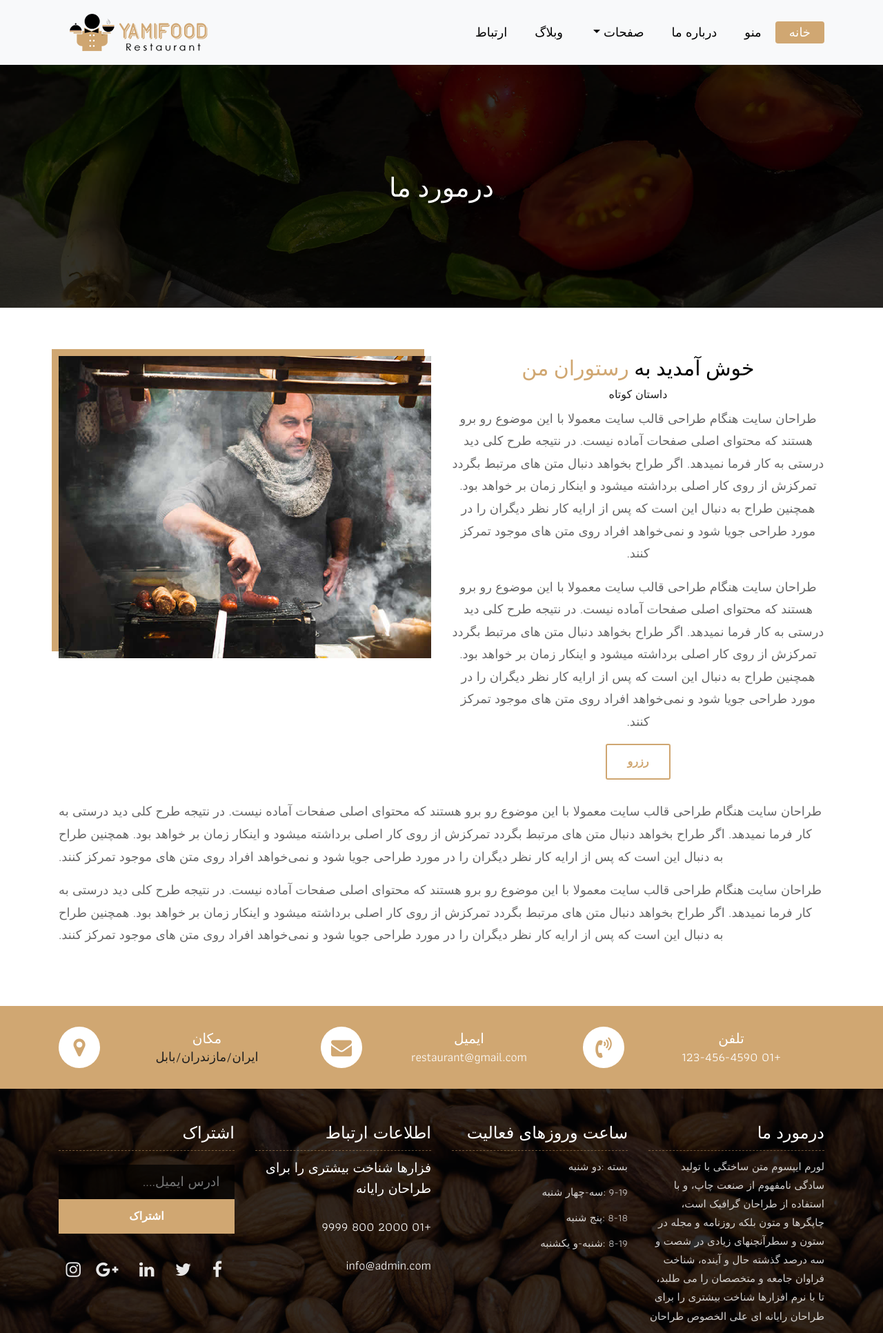
After one commit to ahmad-donesee/restaurant, a Django app: page /food/about/ in a window 1280 px wide. The commit adds this page. Shown: the whole page at 69% size. Run offline with Django 5.2, Linux system fonts and the light colour scheme; some libraries are stand-ins or nearby versions; some web fonts are replaced.

Commit message:
about_us created

```diff
--- a/food/urls.py
+++ b/food/urls.py
@@ -1,5 +1,5 @@
 from django.urls import path
-from .views import  fod_cate_item_view ,menu_view #FoodView,foodlistview
+from .views import  fod_cate_item_view ,menu_view ,about_us   #FoodView,foodlistview
 
 app_name="food"
 
@@ -8,4 +8,5 @@ urlpatterns = [
         path("<int:id>/",fod_cate_item_view,name="foodcategory"),
         path("menu/",menu_view,name="menu"),
         path("menu/<int:id>/",menu_view,name="menuitem"),
+        path("about/",about_us,name="about_us")
 ]
--- a/food/views.py
+++ b/food/views.py
@@ -30,6 +30,11 @@ def menu_view(request,id=None):
     context={"food2":food2,"category":category,"foods":foods,"category2":category2}
     return render(request,"food/menu.html",context)
 
+
+
+
+def about_us(request):
+    return render(request,"food/about_us.html",{})
 
 
 
--- /dev/null
+++ b/templates/food/about_us.html
@@ -0,0 +1,48 @@
+{% extends "base.html" %}
+{% load static %}
+
+
+{% block content %}
+
+	<!-- Start header -->
+	<div class="all-page-title page-breadcrumb">
+		<div class="container text-center">
+			<div class="row">
+				<div class="col-lg-12">
+					<h1>   درمورد ما </h1>
+				</div>
+			</div>
+		</div>
+	</div>
+	<!-- End header -->
+
+	<!-- Start About -->
+	<div class="about-section-box">
+		<div class="container">
+			<div class="row">
+
+				<div class="col-lg-6 col-md-6 text-center">
+					<div class="inner-column">
+						<h1>خوش آمدید به <span>رستوران من</span></h1>
+						<h4>داستان کوتاه</h4>
+						<p>طراحان سایت هنگام طراحی قالب سایت معمولا با این موضوع رو برو هستند که محتوای اصلی صفحات آماده نیست. در نتیجه طرح کلی دید درستی به کار فرما نمیدهد. اگر طراح بخواهد دنبال متن های مرتبط بگردد تمرکزش از روی کار اصلی برداشته میشود و اینکار زمان بر خواهد بود. همچنین طراح به دنبال این است که پس از ارایه کار نظر دیگران را در مورد طراحی جویا شود و نمی‌خواهد افراد روی متن های موجود تمرکز کنند.</p>
+						<p>طراحان سایت هنگام طراحی قالب سایت معمولا با این موضوع رو برو هستند که محتوای اصلی صفحات آماده نیست. در نتیجه طرح کلی دید درستی به کار فرما نمیدهد. اگر طراح بخواهد دنبال متن های مرتبط بگردد تمرکزش از روی کار اصلی برداشته میشود و اینکار زمان بر خواهد بود. همچنین طراح به دنبال این است که پس از ارایه کار نظر دیگران را در مورد طراحی جویا شود و نمی‌خواهد افراد روی متن های موجود تمرکز کنند.</p>
+						<a class="btn btn-lg btn-circle btn-outline-new-white" href="#">رزرو</a>
+					</div>
+				</div>
+                <div class="col-lg-6 col-md-6">
+					<img src="{% static 'images/about-img.jpg' %}" alt="" class="img-fluid">
+				</div>
+				<div class="col-md-12">
+					<div class="inner-pt">
+						<p>طراحان سایت هنگام طراحی قالب سایت معمولا با این موضوع رو برو هستند که محتوای اصلی صفحات آماده نیست. در نتیجه طرح کلی دید درستی به کار فرما نمیدهد. اگر طراح بخواهد دنبال متن های مرتبط بگردد تمرکزش از روی کار اصلی برداشته میشود و اینکار زمان بر خواهد بود. همچنین طراح به دنبال این است که پس از ارایه کار نظر دیگران را در مورد طراحی جویا شود و نمی‌خواهد افراد روی متن های موجود تمرکز کنند.</p>
+						<p>طراحان سایت هنگام طراحی قالب سایت معمولا با این موضوع رو برو هستند که محتوای اصلی صفحات آماده نیست. در نتیجه طرح کلی دید درستی به کار فرما نمیدهد. اگر طراح بخواهد دنبال متن های مرتبط بگردد تمرکزش از روی کار اصلی برداشته میشود و اینکار زمان بر خواهد بود. همچنین طراح به دنبال این است که پس از ارایه کار نظر دیگران را در مورد طراحی جویا شود و نمی‌خواهد افراد روی متن های موجود تمرکز کنند. </p>
+					</div>
+				</div>
+			</div>
+		</div>
+	</div>
+	<!-- End About -->
+
+
+{% endblock content %}
--- a/templates/partials/_header.html
+++ b/templates/partials/_header.html
@@ -14,7 +14,7 @@
                 <ul class="navbar-nav ml-auto d-flex justify-content-start">
                     <li class="nav-item active d-flex justify-content-start"><a class="nav-link" href="{% url 'food:foodlist' %}">خانه</a></li>
                     <li class="nav-item d-flex justify-content-start"><a class="nav-link" href="{% url 'food:menu' %}">منو</a></li>
-                    <li class="nav-item d-flex justify-content-start"><a class="nav-link" href="about.html">درباره ما</a></li>
+                    <li class="nav-item d-flex justify-content-start"><a class="nav-link" href="{% url 'food:about_us' %}">درباره ما</a></li>
                     <li class="nav-item dropdown d-flex justify-content-start">
                         <a class="nav-link dropdown-toggle" href="#" id="dropdown-a" data-toggle="dropdown">صفحات</a>
                         <div class="dropdown-menu" aria-labelledby="dropdown-a">
```
